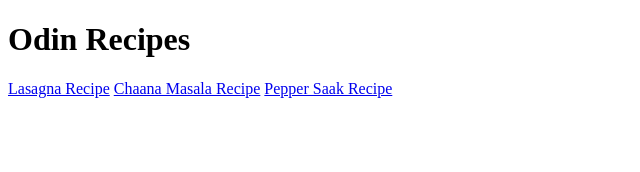
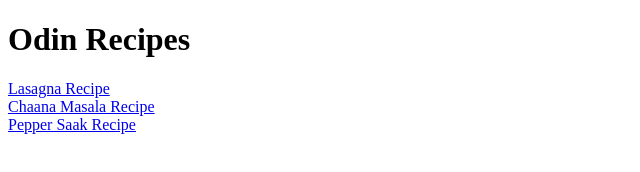
Before and after one commit to rahulsanjay18/odin-recipes, a plain HTML site: page index.html in a window 1280 px wide. Shown: the whole page, without its empty margins (0-640 px from the left). Drawn offline with Linux system fonts and the light colour scheme.

Commit message:
finished recipes project

```diff
--- a/index.html
+++ b/index.html
@@ -8,8 +8,8 @@
 </head>
 <body>
     <h1>Odin Recipes</h1>
-        <a href="recipes/lasagna.html">Lasagna Recipe</a>
-        <a href="recipes/chaana_masala.html">Chaana Masala Recipe</a>
-        <a href="recipes/pepper_saak.html">Pepper Saak Recipe</a>
+        <a href="recipes/lasagna.html">Lasagna Recipe</a><br>
+        <a href="recipes/chaana_masala.html">Chaana Masala Recipe</a><br>
+        <a href="recipes/pepper_saak.html">Pepper Saak Recipe</a><br>
 </body>
 </html>
```
